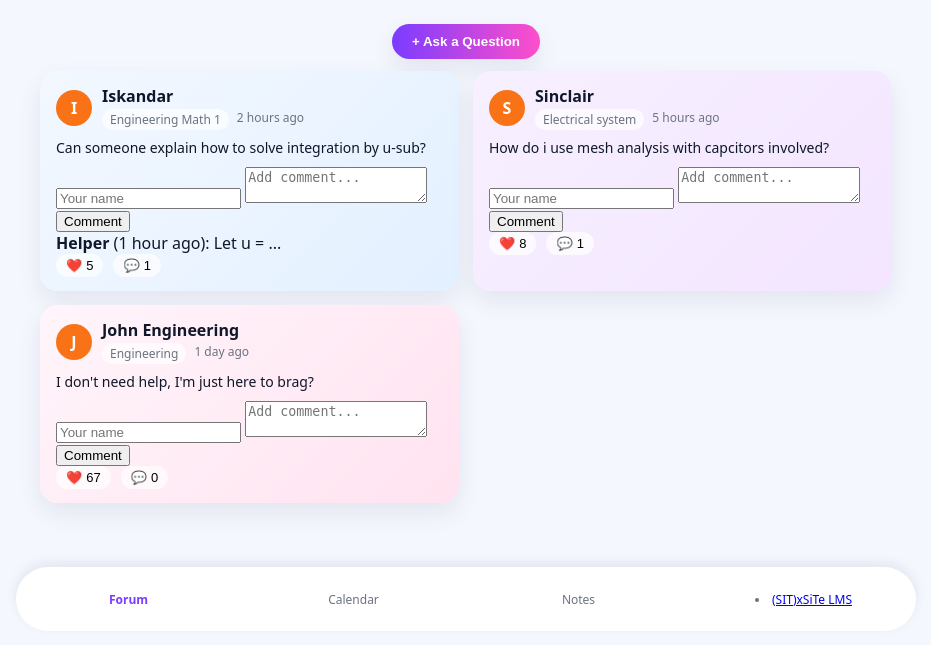
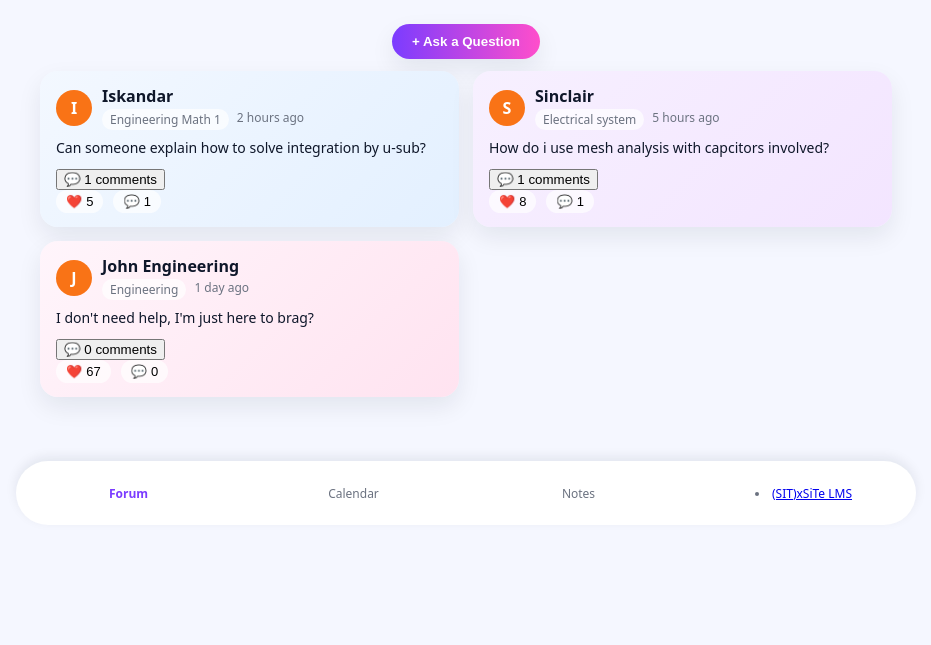
Before and after one commit to Iskandar-Create/UDE-APP, a Flask app: page / in a window 1280 px wide. Shown: the part 82-727 px from the top of the page, without its empty margins (174-1105 px from the left). Run offline with Flask 3, Linux system fonts and the light colour scheme.

Commit message:
Refactor forum template with comments toggle feature

```diff
--- a/templates/forum.html
+++ b/templates/forum.html
@@ -34,17 +34,28 @@
     <p class="post-text">{{ post.text }}</p>
 
     <!-- COMMENTS SECTION -->
-    <div class="comments-section">
-      <form id="comment-form-{{ post.id }}" class="comment-form">
-        <input type="text" name="comment_author" placeholder="Your name" maxlength="50">
-        <textarea name="comment_text" placeholder="Add comment..." required></textarea>
-        <button type="submit">Comment</button>
-      </form>
+    <div class="comments-toggle" data-post-id="{{ post.id }}">
+      <button class="toggle-comments-btn">
+        💬 {{ post.comments }} comments
+      </button>
+    </div>
+    <div class="comments-panel" id="comments-{{ post.id }}" style="display: none;">
+      <!-- Add new comment form -->
+      <div class="new-comment-form">
+        <input type="text" id="comment-author-{{ post.id }}" placeholder="Your name">
+        <textarea id="comment-text-{{ post.id }}" placeholder="Write a comment..." required></textarea>
+        <button onclick="addComment({{ post.id }})">Post Comment</button>
+      </div>
 
-      <div class="comments-list" id="comments-{{ post.id }}">
+      <!-- Existing comments -->
+      <div class="comments-list">
         {% for comment in post.comments_list %}
-        <div class="comment">
-          <strong>{{ comment.author }}</strong> ({{ comment.time }}): {{ comment.text }}
+        <div class="comment-item">
+          <div class="comment-header">
+            <span class="comment-author">{{ comment.author }}</span>
+            <span class="comment-time">{{ comment.time }}</span>
+          </div>
+          <div class="comment-body">{{ comment.text }}</div>
         </div>
         {% endfor %}
       </div>
```
